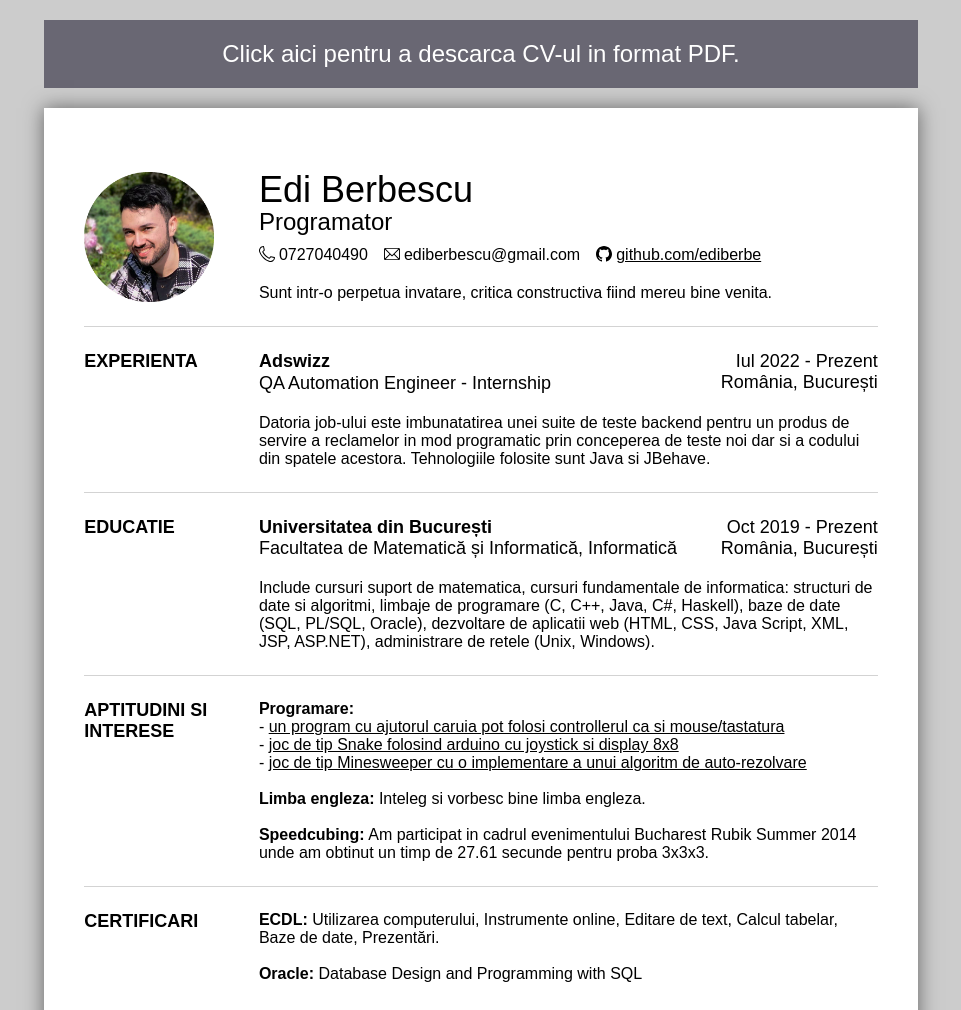
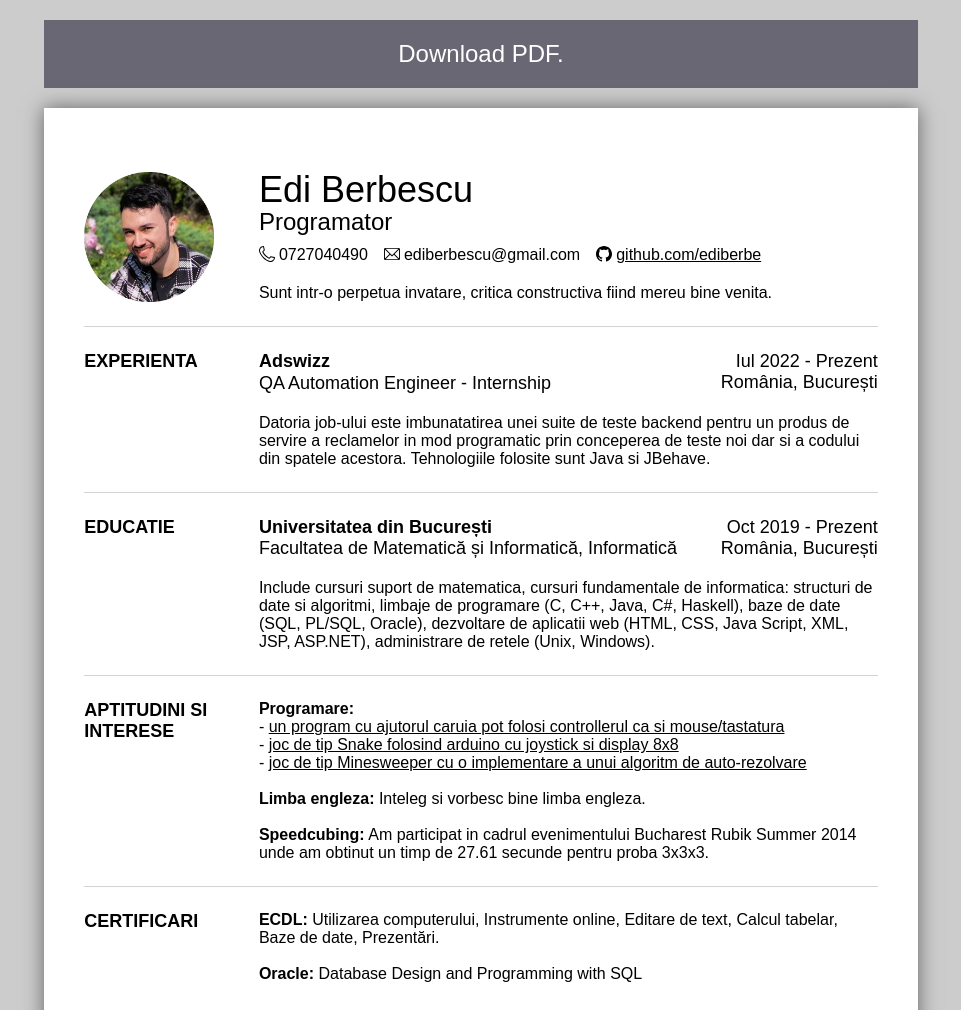
Before and after one commit to ediberbe/ediberbe.github.io, a plain HTML site: page cv/cv.html in a window 1280 px wide. Shown: the top 1010 px of the page, without its empty margins (159-1120 px from the left). Drawn offline with Linux system fonts and the light colour scheme.

Commit message:
Update cv.html

```diff
--- a/cv/cv.html
+++ b/cv/cv.html
@@ -11,7 +11,7 @@
 
     <a href="cv.pdf" class="divbutton" download="CV Berbescu Radu Eduard">
         <div>
-            Click aici pentru a descarca CV-ul in format PDF.
+            Download PDF.
         </div>
     </a>
 
```
